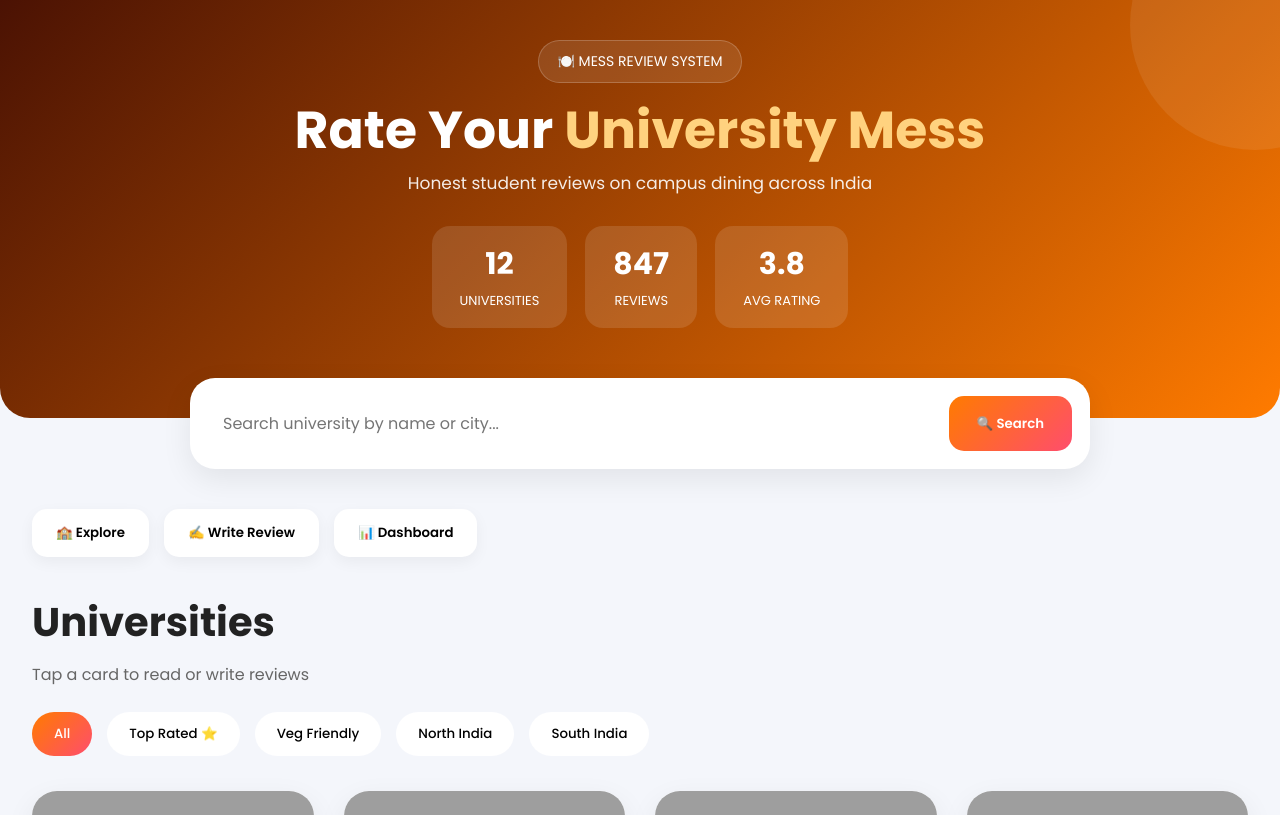
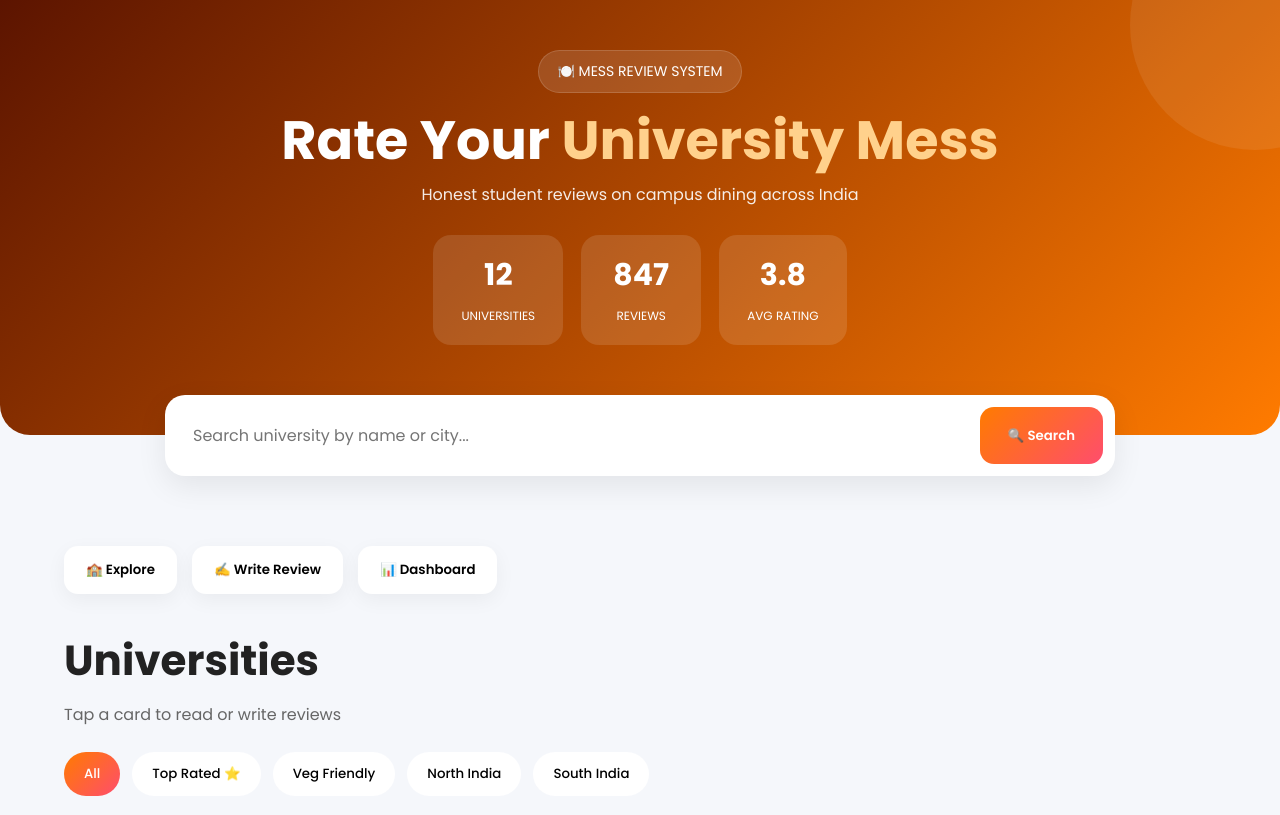
Before and after one commit to gv545312-glitch/mess-review-mvp, a Flask app: page / in a window 1280 px wide. Shown: the top 815 px of the page. Run offline with Flask 3, Linux system fonts and the light colour scheme; data that the repository does not hold is empty; grey boxes are pictures that could not be loaded.

Commit message:
fixed hero and search layout

```diff
--- a/static/style.css
+++ b/static/style.css
@@ -6,33 +6,33 @@
 }
 
 body{
-    background:#f4f6fb;
+    background:#f5f7fb;
     color:#222;
 }
 
 
-/* HERO SECTION */
+/* HERO */
 
 .hero{
     width:100%;
-    min-height:260px;
+    min-height:320px;
 
     background:linear-gradient(
         135deg,
-        #4b1203,
+        #5c1400,
         #ff7b00
     );
 
+    border-radius:0 0 30px 30px;
+
     display:flex;
+    justify-content:center;
     align-items:center;
-    justify-content:center;
-
-    padding:40px 20px 90px;
-
-    border-bottom-left-radius:30px;
-    border-bottom-right-radius:30px;
 
     position:relative;
+
+    padding:50px 20px 90px;
+
     overflow:hidden;
 }
 
@@ -63,80 +63,87 @@ body{
 
     padding:10px 18px;
 
-    border:1px solid rgba(255,255,255,0.2);
+    border-radius:30px;
 
-    border-radius:40px;
+    background:rgba(255,255,255,0.12);
 
-    margin-bottom:18px;
+    border:1px solid rgba(255,255,255,0.15);
 
     font-size:14px;
 
-    background:rgba(255,255,255,0.1);
+    margin-bottom:18px;
 }
 
 .hero h1{
-    font-size:52px;
+    font-size:54px;
     line-height:1.1;
     margin-bottom:12px;
 }
 
 .hero h1 span{
-    color:#ffd27f;
+    color:#ffd18c;
 }
 
 .hero p{
-    font-size:17px;
+    font-size:16px;
     opacity:0.9;
 }
 
 .hero-stats{
-    margin-top:30px;
+    margin-top:28px;
 
     display:flex;
+    justify-content:center;
     gap:18px;
-    justify-content:center;
     flex-wrap:wrap;
 }
 
 .hero-stats div{
     background:rgba(255,255,255,0.12);
 
-    padding:16px 28px;
+    padding:18px 28px;
 
     border-radius:18px;
+
+    min-width:120px;
 }
 
 .hero-stats h2{
     font-size:30px;
+    margin-bottom:4px;
 }
 
 .hero-stats span{
-    font-size:13px;
+    font-size:12px;
 }
 
 
-/* SEARCH SECTION */
+/* SEARCH */
 
 .search-section{
+    width:100%;
+
     margin-top:-40px;
-    padding:0 20px;
+
+    display:flex;
+    justify-content:center;
 
     position:relative;
     z-index:100;
 }
 
 .search-box{
-    max-width:900px;
-    margin:auto;
-
-    display:flex;
-    gap:15px;
+    width:90%;
+    max-width:950px;
 
     background:white;
 
-    padding:18px;
+    border-radius:20px;
 
-    border-radius:25px;
+    padding:12px;
+
+    display:flex;
+    gap:12px;
 
     box-shadow:0 10px 30px rgba(0,0,0,0.08);
 }
@@ -147,39 +154,41 @@ body{
     border:none;
     outline:none;
 
+    padding:16px;
+
     font-size:16px;
 
-    padding:15px;
+    border-radius:12px;
 }
 
 .search-box button{
     border:none;
+
+    padding:16px 28px;
+
+    border-radius:14px;
+
+    cursor:pointer;
+
+    color:white;
+
+    font-weight:600;
 
     background:linear-gradient(
         135deg,
         #ff7b00,
         #ff4d6d
     );
-
-    color:white;
-
-    padding:15px 28px;
-
-    border-radius:15px;
-
-    cursor:pointer;
-
-    font-weight:600;
 }
 
 
-/* MAIN CONTAINER */
+/* MAIN */
 
 .container{
-    width:95%;
-    max-width:1300px;
-    margin:auto;
-    padding:40px 0;
+    width:90%;
+    max-width:1200px;
+
+    margin:70px auto;
 }
 
 
@@ -198,15 +207,15 @@ body{
 
     background:white;
 
-    padding:14px 24px;
+    padding:14px 22px;
 
-    border-radius:15px;
+    border-radius:14px;
 
     cursor:pointer;
 
     font-weight:600;
 
-    box-shadow:0 5px 15px rgba(0,0,0,0.05);
+    box-shadow:0 6px 20px rgba(0,0,0,0.05);
 }
 
 
@@ -217,7 +226,7 @@ body{
 }
 
 .heading h2{
-    font-size:40px;
+    font-size:42px;
     margin-bottom:10px;
 }
 
@@ -230,7 +239,7 @@ body{
 
 .filters{
     display:flex;
-    gap:15px;
+    gap:12px;
     flex-wrap:wrap;
 
     margin-bottom:35px;
@@ -239,11 +248,11 @@ body{
 .filters button{
     border:none;
 
-    padding:12px 22px;
+    background:white;
+
+    padding:12px 20px;
 
     border-radius:30px;
-
-    background:white;
 
     cursor:pointer;
 
```
Also changed, not shown: other parts of static/style.css (+39 -36 lines).
